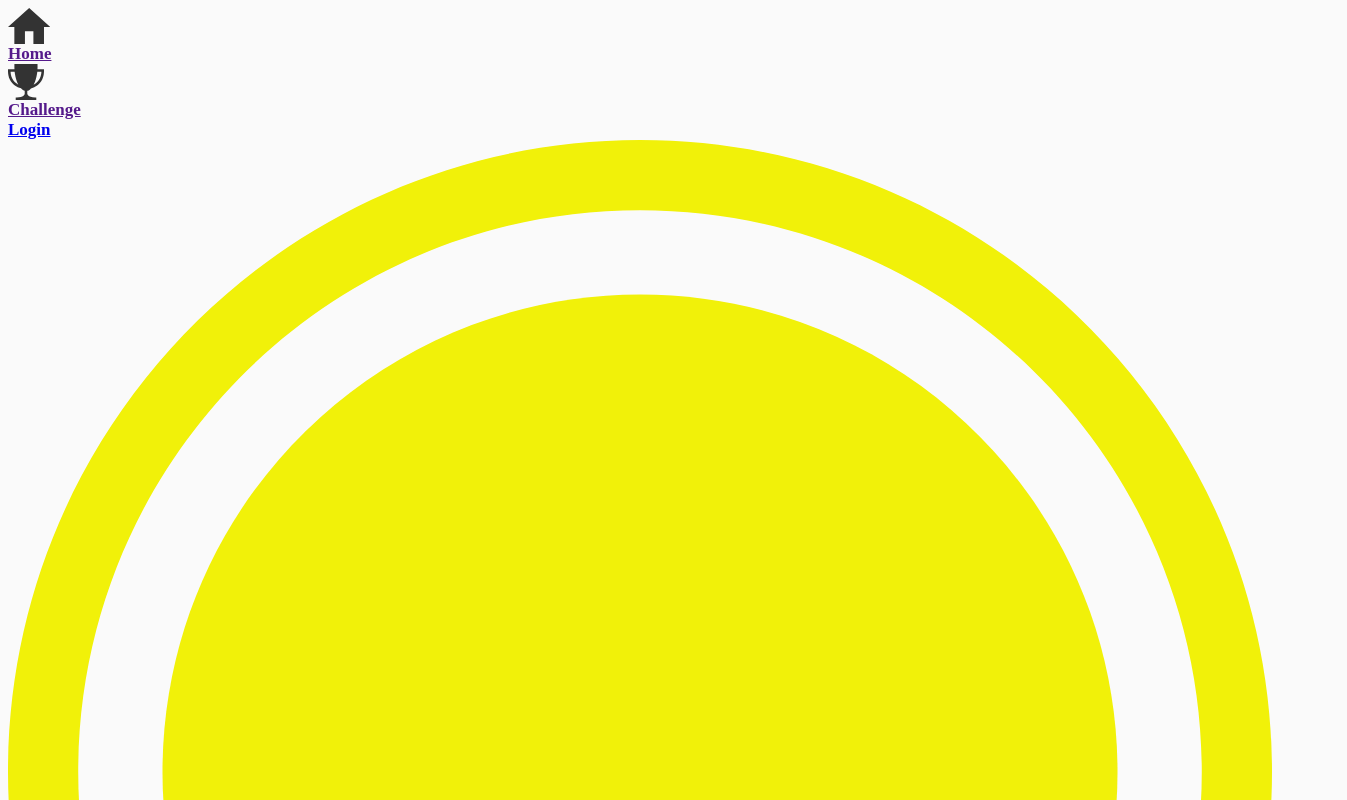
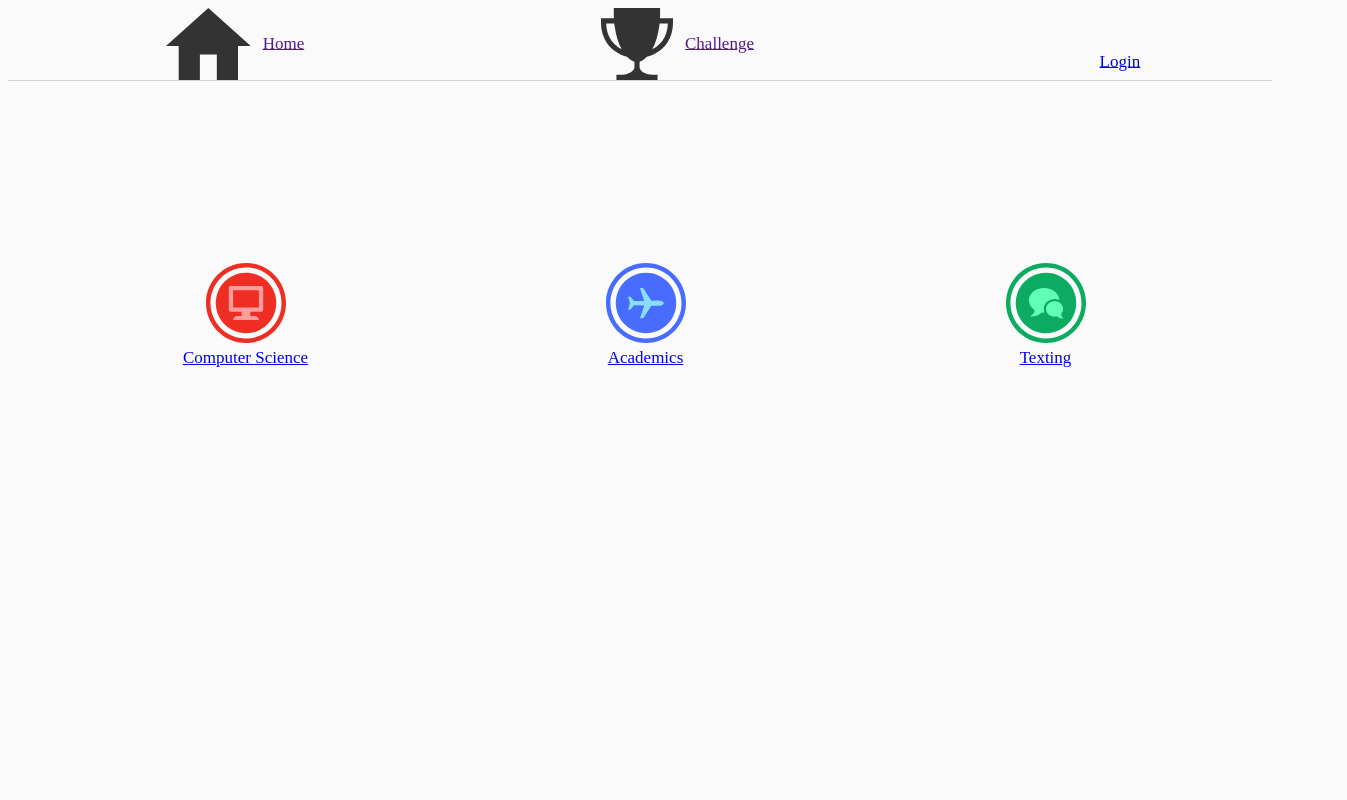
Before and after one commit to Ivanhei/Motivational-Web-Development, a Next.js app: page /Motivational-Web-Development/ in a window 1280 px wide. Shown: the top 800 px of the page, 1347 px wide, since content can reach past the window. Built offline with nearby package versions, Linux system fonts and the light colour scheme; no server answers.

Commit message:
Redo index design.

```diff
--- a/assets/Icons.js
+++ b/assets/Icons.js
@@ -66,7 +66,8 @@ export function ChallengeIcon() {
     />
   </svg>
 };
-export function ComputerIcon() {
+export function ComputerIcon({color}) {
+  const fill = color || "#FF9C9C";
   return <svg
     xmlns="http://www.w3.org/2000/svg"
     height="43%" viewBox="0 0 74.247 74.259"
@@ -75,7 +76,7 @@ export function ComputerIcon() {
       id="Icon_open-monitor"
       d="M3.158.01A4.64,4.64,0,0,0,0,4.65v46.4a4.64,4.64,0,0,0,4.64,4.64h23.2v9.28h-9.28a9.307,9.307,0,0,0-9.28,9.28h55.68a9.307,9.307,0,0,0-9.28-9.28H46.4V55.69H69.6a4.64,4.64,0,0,0,4.64-4.64V4.65A4.64,4.64,0,0,0,69.6.01H4.643a4.64,4.64,0,0,0-.835,0,4.64,4.64,0,0,0-.557,0ZM9.283,9.29h55.68V46.41H9.283Z"
       transform="translate(0.003 0.009)"
-      fill="#ffff97"
+      fill={fill}
     />
   </svg>
 };
--- a/pages/index.js
+++ b/pages/index.js
@@ -24,46 +24,38 @@ function TopicIconBackground(props) {
   );
 }
 
-function ItemLink(props) {
+function IconLink({ link, icon, title }) {
   return (
-    <div className="flex">
-      <Link href={props.link ? props.link : ""}>
-        <a className="p-4 hover:bg-gray-100">
-          <span className="flex items-center">
-            {props.img ? <div style={{ height: "36px", width: "36px" }} className="mr-5">
-              {props.img}
-            </div> : null}
-            <span style={{ fontWeight: "bold" }} className="mt-1.5">
-              {props.title || "TBD"}
-            </span>
-          </span>
+  <div className="item">
+    <Link href={link ? link : ""}>
+    <a>
+      {icon || null}
+      <span>{title}</span>
     </a>
     </Link>
   </div>
   );
 }
 
-function Spacing() {
-  return <div className="flex-grow" />;
-}
+function Topic({link, color, overlay, name}) {
+  return (
+    <div className="wrap">
+      <div></div>
+      <Link href={link ? link : ""}>
+        <a className="item">
+          <div className="icon">
+            <icon-bg>
+              <TopicIconBackground color={color} />
+            </icon-bg>
+            <icon-main>{overlay}</icon-main>
+          </div>
 
-function Topic(props) {
-  return (
-    <a className="block p-5" href={props.link}>
-      <div className="grid justify-items-center">
-        <div className="relative w-20 h-20">
-          <div className="absolute w-full h-full">
-            <TopicIconBackground color={props.color} />
+          <div className="name">{name}</div>
+        </a>
+      </Link>
+      <div></div>
+      <div></div>
     </div>
-          <div className="absolute flex justify-center items-center  w-full h-full">
-            {props.overlay}
-          </div>
-        </div>
-        <span style={{ fontWeight: "bold" }} className="mt-4">
-          {props.name || 1}
-        </span>
-      </div>
-    </a>
   );
 }
 
@@ -82,21 +74,17 @@ export default function App(props) {
   //   }).start()
   // }, [])
   return (
-    <div className="h-full">
+    <div className="home-container">
       <Head>
         <title>Motivational Web Development</title>
       </Head>
-      {/*Navigation*/}
-      <nav className="flex px-10 border-b-2 border-gray-100">
-        <div className="flex flex-auto">
-          <Spacing />
-          <ItemLink title="Home" img={<HomeIcon/>} />
-          <Spacing />
-          <ItemLink title="Challenge" img={<ChallengeIcon/>} />
-          <Spacing />
-          <Spacing />
+      <nav className="homeNav">
+        <div className="session">
+          <IconLink title="Home" icon={<HomeIcon/>} />
+          <IconLink title="Challenge" icon={<ChallengeIcon/>} />
+          <div className="item" style={{paddingTop: "1.5rem", paddingBottom: "1.5rem"}}>
           {!userLoaded ? <div className="group relative flex items-center">
-              <div className="w-10 h-10 rounded-full">
+              <div className="w-12 h-12 rounded-full">
                 <LoadingIcon
                   style={{
                     width: "100%",
@@ -113,7 +101,7 @@ export default function App(props) {
                     "url(https://images.unsplash.com/photo-1619218889447-95dc25727df8?crop=entropy&cs=srgb&fm=jpg&ixid=MnwxNDU4OXwwfDF8cmFuZG9tfHx8fHx8fHx8MTYyMDQ2ODM1Nw&ixlib=rb-1.2.1&q=85)",
                   backgroundSize: "cover"
                 }}
-                className="w-10 h-10 rounded-full"
+                className="w-12 h-12 rounded-full"
                 src=""
               />
               <div
@@ -129,44 +117,31 @@ export default function App(props) {
               </div>
             </div>
           ) : (
-            <ItemLink title="Login" link="login" />
+            <IconLink title="Login" link="login" />
           )}
-
-          <Spacing />
+          </div>
         </div>
       </nav>
 
-      {/*Body*/}
-      <div className="flex p-10 m-10 justify-center">
-        <div className="grid p-5 m-10 justify-items-center">
-          <div className="grid grid-cols-3 gap-20">
-            <div>
+      <div className="topics session">
         <Topic
           name="Computer Science"
-                color="#f1f109"
+          color="#EE2E22"
           overlay={<ComputerIcon/>}
           link="quiz/CSE"
         />
-            </div>
-            <div>
         <Topic
           name="Academics"
           color="#476cff"
           overlay={<AirplaneIcon/>}
           link="quiz/Academics"
         />
-            </div>
-            <div>
         <Topic
-                name="Testing"
+          name="Texting"
           color="#0bac61"
           overlay={<ChatIcon/>}
           link="quiz/Casual"
         />
       </div>
-          </div>
-        </div>
-      </div>
-    </div>
-  );
+    </div>);
 }
--- a/styles/quiz_style.css
+++ b/styles/quiz_style.css
@@ -308,3 +308,85 @@ main {
 .finishScreen {
   text-align: center;
 }
+
+/* Home page */
+.home-container {
+  display: grid;
+  grid-template-columns: 100%;
+  grid-template-rows: auto 1fr;
+  height: 100%;
+}
+
+.homeNav {
+  border-bottom: 1px solid rgba(var(--color-text-rgb), 0.2);
+  height: 6rem;
+}
+.homeNav > .session {
+  height: 100%;
+  max-width: 1480px;
+  display: grid;
+  grid-template-rows: 100%;
+  grid-template-columns: 3fr 4fr 3fr;
+}
+.homeNav > .session > .item {
+  height: 100%;
+  display: flex;
+  align-items: center;
+  justify-content: center;
+}
+.homeNav > .session > .item a {
+  height: 100%;
+  display: block;
+  padding: 1.75rem;
+}
+.homeNav > .session > .item a:hover {
+  background: rgba(0, 0, 0, 0.1);
+}
+.homeNav > .session > .item svg {
+  height: 100%;
+  display: inline-block;
+  vertical-align: middle;
+  margin-right: 1rem;
+}
+.homeNav > .session > .item span {
+  vertical-align: middle;
+}
+
+.topics {
+  display: grid;
+  grid-template-columns: repeat(auto-fit, minmax(100px, 1fr));
+  grid-template-rows: 100%;
+  max-width: 1200px;
+}
+.topics .wrap {
+  display: grid;
+  grid-template-rows: repeat(auto-fit, minmax(100px, 1fr));
+}
+.topics .item {
+  text-align: center;
+  padding: 0 20px;
+}
+.topics .item .icon {
+  display: inline-block;
+  position: relative;
+  --item-size: 80px;
+  width: var(--item-size);
+  height: var(--item-size);
+}
+.topics .item .icon icon-bg {
+  display: block;
+  position: absolute;
+  inset: 0;
+  margin: auto;
+}
+.topics .item .icon icon-main {
+  display: block;
+  position: absolute;
+  inset: 0;
+  display: flex;
+  align-items: center;
+  justify-content: center;
+}
+.topics .item .icon icon-main > svg {
+  width: 45%;
+}
```
Lines whose indentation alone changed are shown as unchanged.
